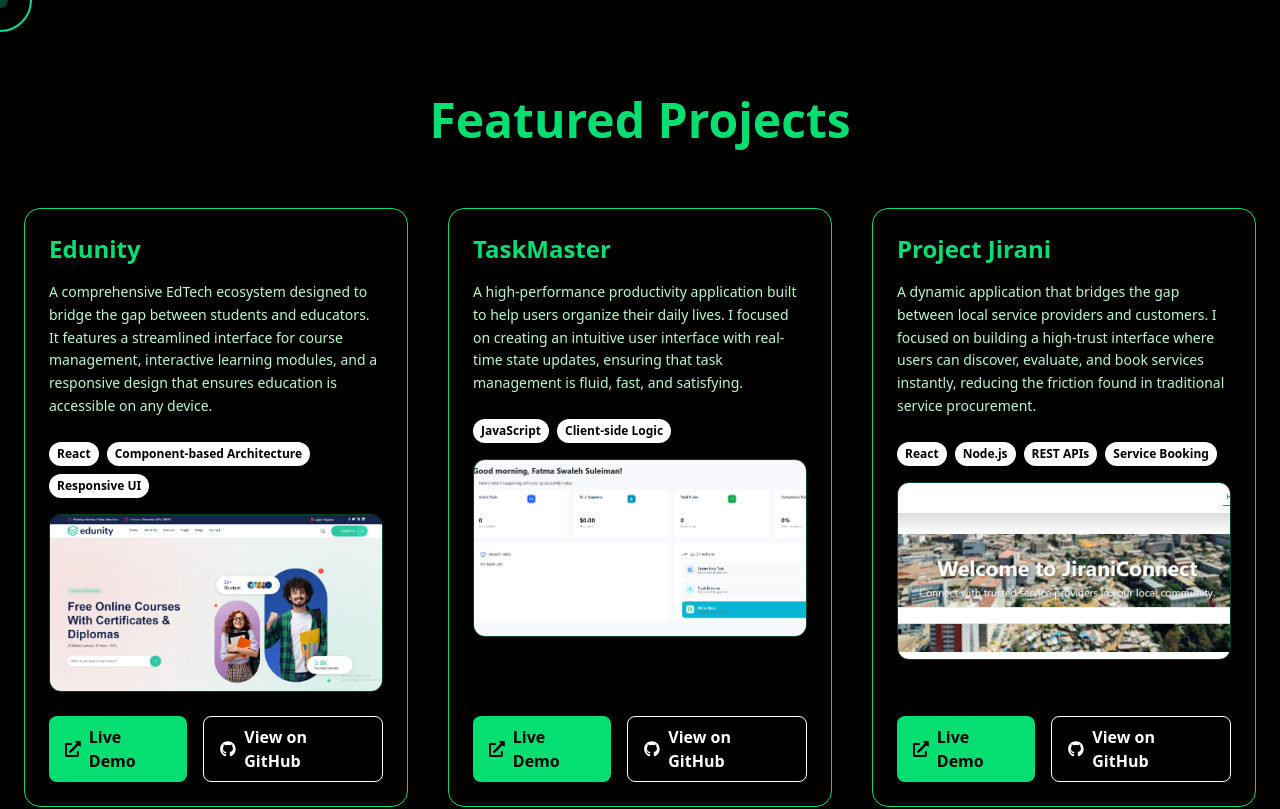
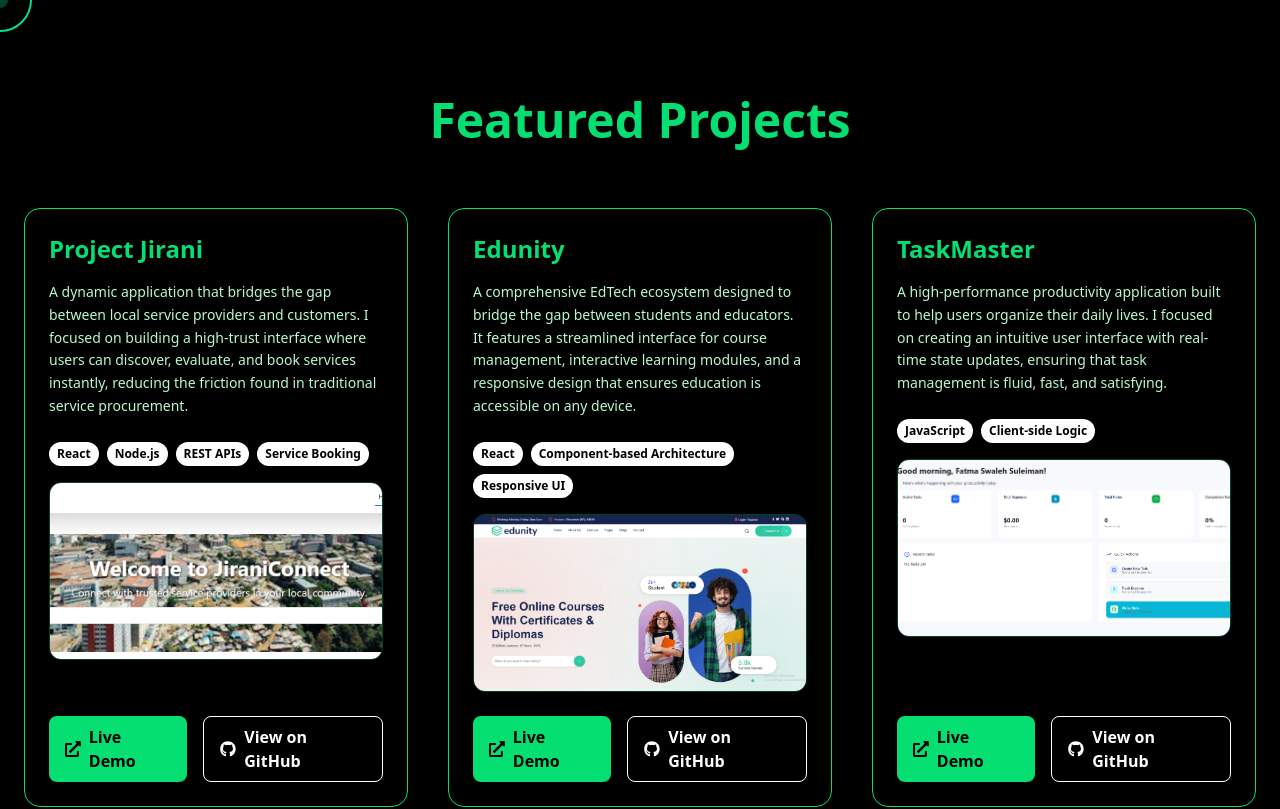
Before and after one commit to Fatma-Suleiman/fatma-portfolio, a React (Vite) app: page /project in a window 1280 px wide. Shown: the top 809 px of the page. Built offline with nearby package versions, Linux system fonts and the light colour scheme.

Commit message:
added changes in project

```diff
--- a/src/Pages/ProjectPage.jsx
+++ b/src/Pages/ProjectPage.jsx
@@ -6,6 +6,17 @@ import JiraniImg from "../assets/jirani.PNG";
 import FlowerImg from "../assets/flower.PNG";
 
 const projects = [
+
+    {
+    title: "Project Jirani",
+    description:
+      "A dynamic application that bridges the gap between local service providers and customers. I focused on building a high-trust interface where users can discover, evaluate, and book services instantly, reducing the friction found in traditional service procurement.",
+    image: JiraniImg,
+    stack: ["React", "Node.js", "REST APIs", "Service Booking"],
+    live: "https://serviceprovision-jirani.vercel.app/",
+    github: "https://github.com/Fatma-Suleiman/Service-Provision-System",
+  },
+
   {
     title: "Edunity",
     subtitle: "Full-Stack EdTech Solution",
@@ -25,15 +36,7 @@ const projects = [
     live: "https://todo-app-snowy-chi-48.vercel.app/",
     github: "https://github.com/Fatma-Suleiman/todo-app",
   },
-  {
-    title: "Project Jirani",
-    description:
-      "A dynamic application that bridges the gap between local service providers and customers. I focused on building a high-trust interface where users can discover, evaluate, and book services instantly, reducing the friction found in traditional service procurement.",
-    image: JiraniImg,
-    stack: ["React", "Node.js", "REST APIs", "Service Booking"],
-    live: "https://serviceprovision-jirani.vercel.app/",
-    github: "https://github.com/Fatma-Suleiman/Service-Provision-System",
-  },
+
   // {
   //   title: "Kapu Ecommerce",
   //   description:
```
